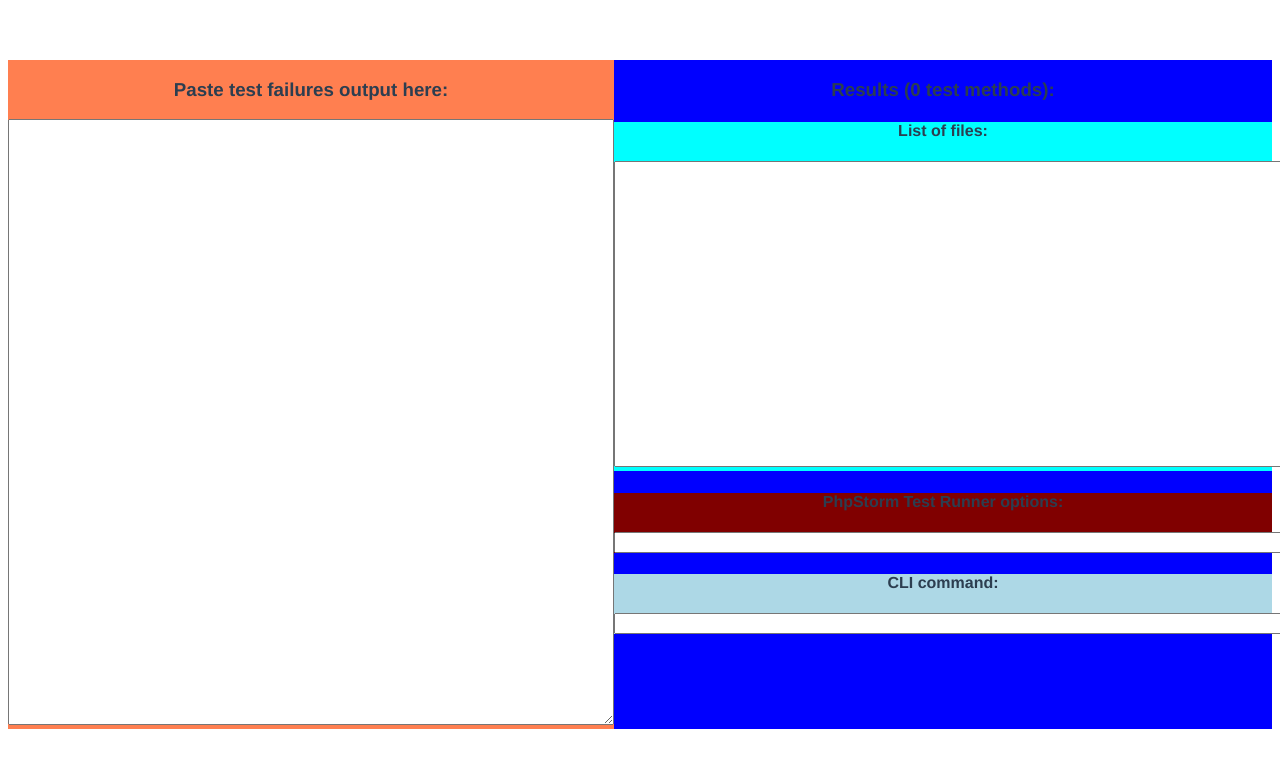
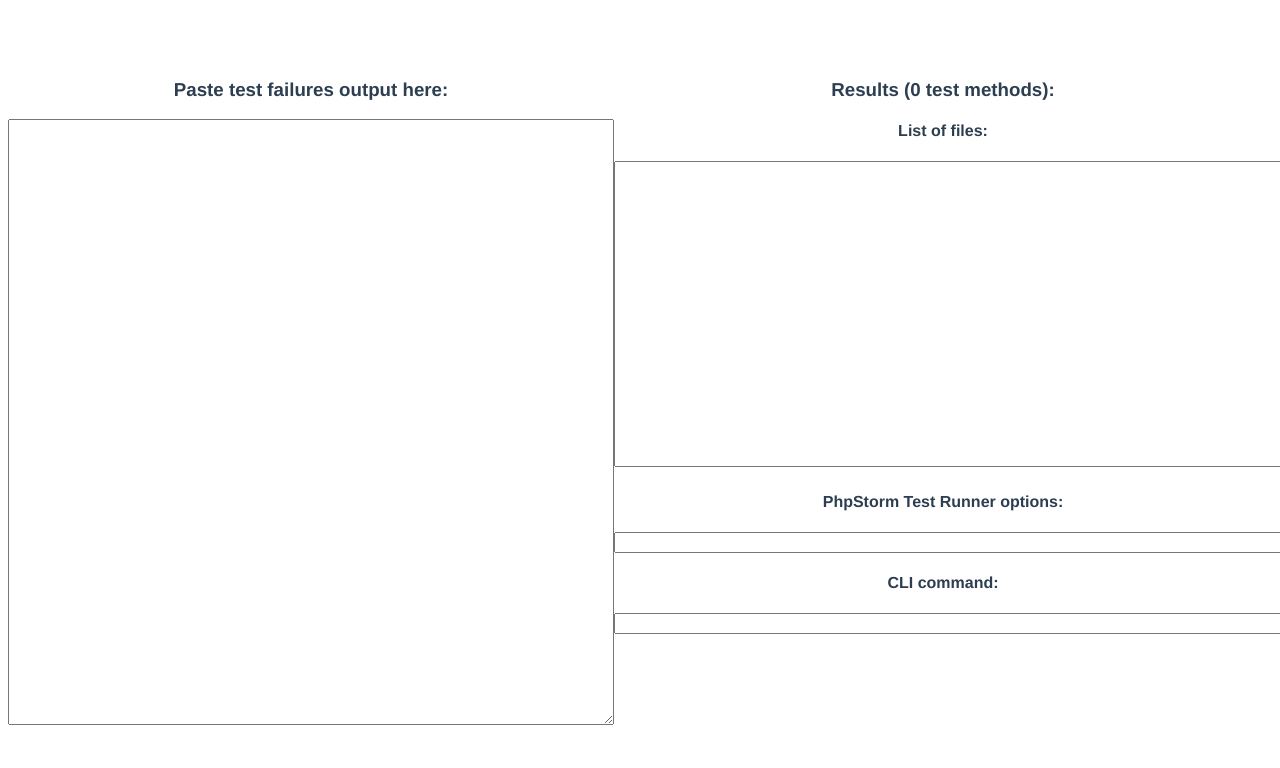
Before and after one commit to amcsi/phpunit-failures, a Vue app: page /#/ in a window 1280 px wide. Shown: the top 768 px of the page. Built offline with nearby package versions, Linux system fonts and the light colour scheme.

Commit message:
Prevent peoples' eyes from bleeding by removing wacky background colors

```diff
--- a/src/components/Page.vue
+++ b/src/components/Page.vue
@@ -66,13 +66,11 @@
     height: 100%;
   }
   .columns {
-    background-color: aqua;
     display: flex;
     height: 100%;
   }
   .test-output {
     flex: 1;
-    background-color: coral;
   }
   .test-output__textarea {
     min-width: 600px;
@@ -82,10 +80,8 @@
   .results {
     max-width: 800px;
     min-width: 400px;
-    background-color: blue;
   }
   .files {
-    background-color: cyan;
   }
   .files__textarea {
     overflow: scroll;
@@ -94,13 +90,11 @@
     white-space: nowrap;
   }
   .phpstorm-command {
-    background-color: maroon;
   }
   .phpstorm-command__input {
     min-width: 800px;
   }
   .cli-command {
-    background-color: lightblue;
   }
   .cli-command__input {
     min-width: 800px;
```
